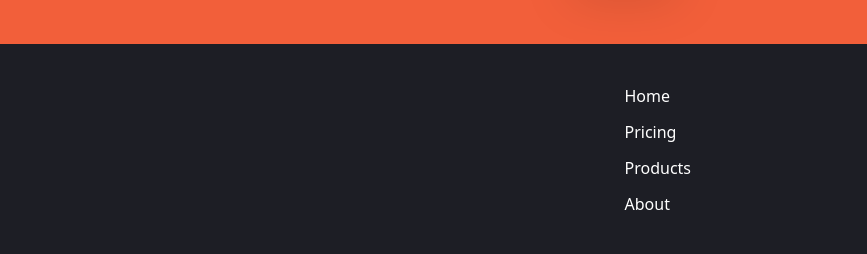
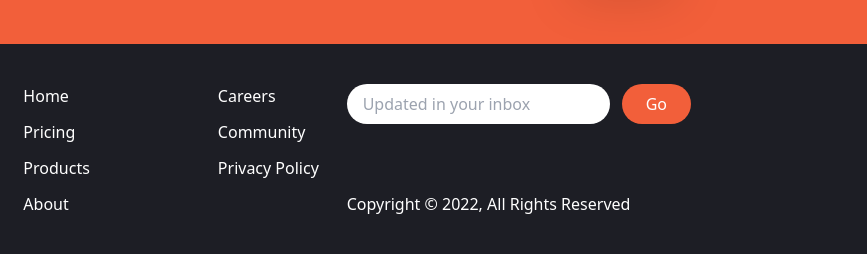
Before and after one commit to charlesaggasid/tailwaind-css, a website: page index.html in a window 1280 px wide. Shown: the part 1884-2138 px from the top of the page, 413-1280 px from the left. Drawn offline with Linux system fonts and the light colour scheme.

Commit message:
finished with footer

```diff
--- a/index.html
+++ b/index.html
@@ -279,18 +279,38 @@
       <!-- Social Links Container END-->
     </div>
     <!-- Logo and Social Link Container END -->
-    <!-- List Container -->
-    <div class="flex justify-around space-x-32">
+    <!-- List Container START -->
+    <div class="flex justify-between space-x-32">
       <div class="flex flex-col space-y-3 text-white">
         <a href="#" class="hover:text-brightRed">Home</a>
         <a href="#" class="hover:text-brightRed">Pricing</a>
         <a href="#" class="hover:text-brightRed">Products</a>
         <a href="#" class="hover:text-brightRed">About</a>
       </div>
-
-
+      <div class="flex flex-col space-y-3 text-white">
+        <a href="#" class="hover:text-brightRed">Careers</a>
+        <a href="#" class="hover:text-brightRed">Community</a>
+        <a href="#" class="hover:text-brightRed">Privacy Policy</a>
+      </div>
     </div>
-    <!-- Flex Container END -->
+    <!-- List Container END -->
+    <!-- Input Container START -->
+    <div class="flex flex-col justify-between">
+      <form>
+        <div class="flex space-x-3">
+          <input type="text" class="flex-1 px-4 rounded-full focus:outline-none" placeholder="Updated in your inbox" />
+          <button class="px-6 py-2 text-white rounded-full bg-brightRed hover:bg-brightRedLight focus:outline-none">
+            Go
+          </button>
+        </div>
+      </form>
+      <div class="hidden text-white md:block">
+        Copyright &copy; 2022, All Rights Reserved
+      </div>
+    </div>
+    <!-- Input Container END -->
+  </div>
+  <!-- Flex Container END -->
 </footer>
 <!-- Footer -->
 
```
Also changed, not shown: css/main.css.
